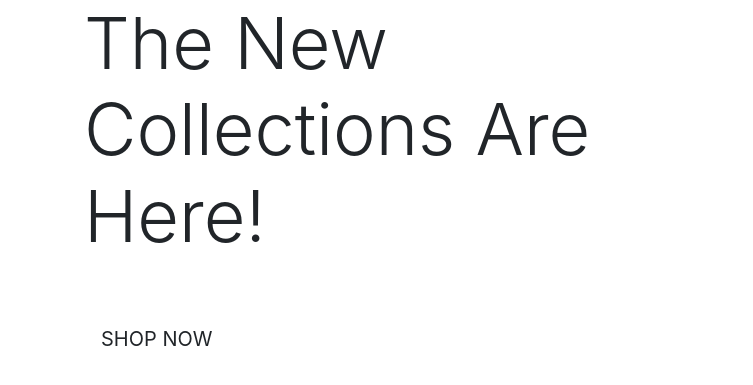
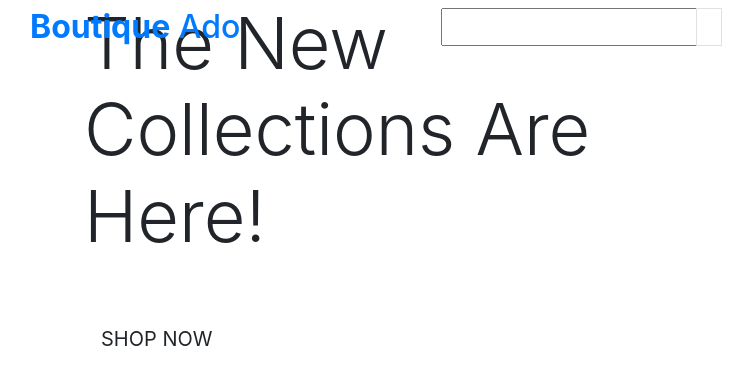
Before and after one commit to DarraghReid/boutique_ado_v1, a Django app: page / in a window 1280 px wide. Shown: the top 385 px of the page, without its empty margins (1-754 px from the left). Run offline with Django 3.2, Linux system fonts and the light colour scheme; some libraries are stand-ins or nearby versions.

Commit message:
add structure to header in base.html

```diff
--- a/templates/base.html
+++ b/templates/base.html
@@ -37,12 +37,61 @@
     <title>Boutique Ado {% block extra_title %}{% endblock %}</title>
   </head>
   <body>
-      <header class="container-fluid fixed-top"></header>
+      <!-- Grid container -->
+      <header class="container-fluid fixed-top">
+        <!-- Header row containing logo, main search bar, account & shopping bag links -->
+        <div class="row">
+          <!-- Logo column: centered by default, left aligned on larger screens -->
+          <div class="col-12 col-lg-4 my-auto py-1 py-lg-0 text-center text-lg-left">
+            <!-- Link to homepage -->
+            <a href="{% url 'home' %}" class="nav-link main-logo-link">
+              <h2 class="logo-font text-black my-0">
+                <strong>Boutique</strong> Ado
+              </h2>
+            </a>
+            <!-- End link -->
+          </div>
+          <!-- End logo -->
+          <!-- Search form column -->
+          <div class="col-12 col-lg-4 my-auto py-1 py-lg-0">
+            <!-- Submitting searches as URL parameters -->
+            <form action="" method="get">
+              <!-- Input group contains text input and submit button -->
+              <div class="input-group w=100">
+                <!-- 'q' for query, will be submited to action URL -->
+                <input type="text" name="q">
+                <!-- button attached to text input using input-group-append -->
+                <div class="input-group-append">
+                  <button class="form-control btn btn-black border border-black rounded-0" type="submit">
+                    <span class="icon">
+                      <i class="fas fa-search"></i>
+                    </span>
+                  </button>
+                </div>
+              </div>
+              <!-- End input group -->
+            </form>
+          </div>
+          <!-- End search form column -->
+          <!-- Acc & shoppping bag column -->
+          <div class="col-12 col-lg-4 my-auto py-1 py-lg-0">
+            <!-- Unordered list with two list elements-->
+            <ul class="list-inline list-unstyled text-center text-lg-right my-0">
+              <li class="list-inline-item dropdown"></li>
+              <li class="list-inline-item"></li>
+            </ul>
+          </div>
+          <!-- End Acc & shoppping bag column -->
+        </div>
+        <!-- End of header row -->
+      </header>
+      <!-- End of container -->
 
       {% if messages %}
         <div class="message-container"></div>
       {% endif %}
 
+      <!-- Contains logo, main search bar, shopping bag links -->
       {% block page_header %}
       {% endblock %}
 
```
